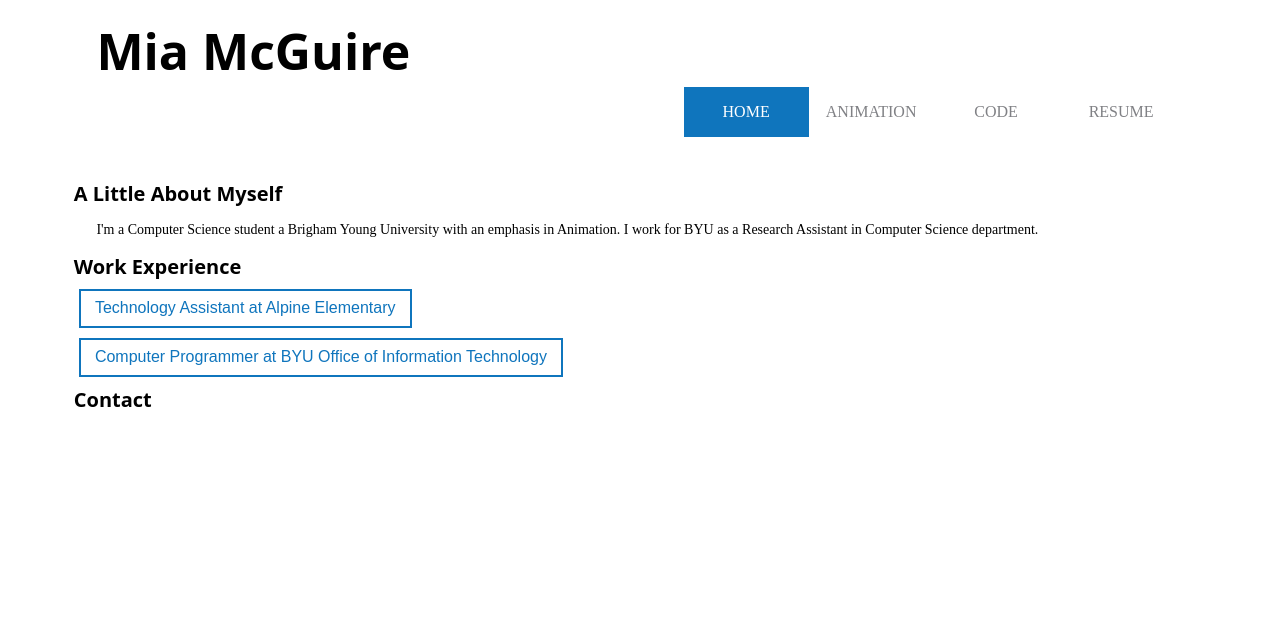
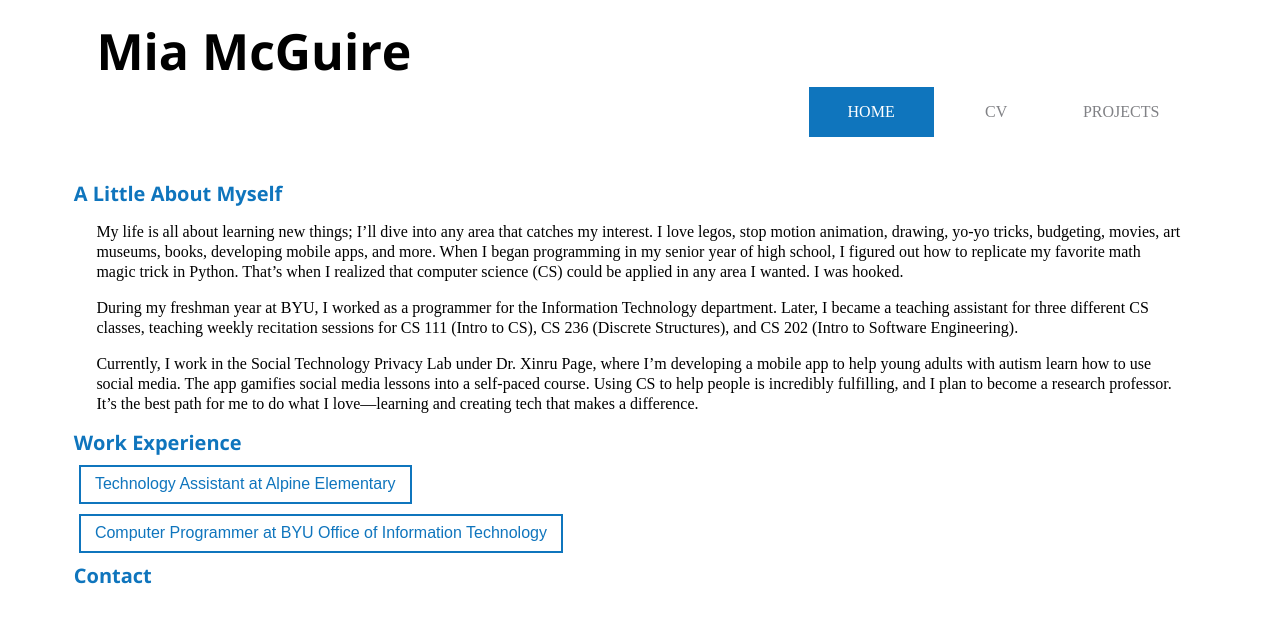
Before and after one commit to imapepsi/imapepsi.github.io, a plain HTML site: page index.html in a window 1280 px wide. Drawn offline with nearby package versions, Linux system fonts and the light colour scheme.

Commit message:
Updated CV

```diff
--- a/components/header.js
+++ b/components/header.js
@@ -4,8 +4,9 @@ class Header extends HTMLElement {
   }
 
   connectedCallback() {
+    const currentPage = window.location.pathname.split('/').pop() || 'index.html';
+
     this.innerHTML = `
-
       <style>
         .logo-name {
           font-size: 50px;
@@ -13,41 +14,30 @@ class Header extends HTMLElement {
           display: inline;
         }
         .main-navigation {
-            position: center;
           background-color: white;
           display: block;
           height: 50px;
-            width:100%;
+          width: 100%;
           margin-top: 1%;
-            margin-left: 0;
-            margin-right: 0;
         }
-
         .main-navigation li {
           list-style-type: none;
           float: right;
-            margin-left: 0;
-            margin-right: 0;
         }
-
         .main-navigation a {
           color: #808185;
           width: 125px;
           line-height: 50px;
-            display: inherit;
-            text-decoration: none; /* Removes Underline */
+          display: block;
+          text-decoration: none;
           text-transform: uppercase;
           text-align: center;
-            margin-left: 0;
-            margin-right: 0;
         }
-
         .main-navigation a.active {
           background-color: #0f75bd;
           color: white;
         }
-
-        .main-navigation a:hover:not(.active) { /* Hover if not active */
+        .main-navigation a:hover:not(.active) {
           background: #808185;
           color: white;
           transition: .2s color;
@@ -57,10 +47,9 @@ class Header extends HTMLElement {
         <h1 class="logo-name">Mia McGuire</h1>
         <nav>
           <ul class="main-navigation">
-            <li><a href="experience.html">Resume</a></li>
-            <li><a href="code.html">Code</a></li>
-            <li><a href="Animation.html">Animation</a></li>
-            <li><a class="active" href="index.html">Home</a></li>
+            <li><a href="code.html" class="${currentPage === 'code.html' ? 'active' : ''}">Projects</a></li>
+            <li><a href="cv_resume.html" class="${currentPage === 'cv_resume.html' ? 'active' : ''}">CV</a></li>
+            <li><a href="index.html" class="${currentPage === 'index.html' ? 'active' : ''}">Home</a></li>
           </ul>
         </nav>
       </header>
--- a/index.html
+++ b/index.html
@@ -5,20 +5,32 @@
     <meta name="viewport" content="width=device-width, initial-scale=1.0">
     <meta http-equiv="X-UA-Compatible" content="ie=edge">
     <link href="styles/main.css" rel="stylesheet">
-    <link href="https://fonts.googleapis.com/css2?family=PT+Serif:ital,wght@0,400;0,700;1,400;1,700&display=swap" rel="stylesheet">
-    <link href="https://fonts.googleapis.com/css2?family=Raleway:ital,wght@0,100;0,200;0,300;0,400;0,500;0,600;0,700;0,800;0,900;1,100;1,200;1,300;1,400;1,500;1,600;1,700;1,800;1,900&display=swap" rel="stylesheet">
     <title>Mia McGuire</title>
     <script src="components/header.js" type="text/javascript" defer></script>
 </head>
 <body>
     <header-component></header-component>
 
-<!--    Padding <p>&nbsp</p> -->
-
     <div>
         <h2>A Little About Myself</h2>
-        <p>I'm a Computer Science student a Brigham Young University with an emphasis in Animation.
-        I work for BYU as a Research Assistant in Computer Science department.
+        <p>
+            My life is all about learning new things; I’ll dive into any area that catches my interest. I love legos,
+            stop motion animation, drawing, yo-yo tricks, budgeting, movies, art museums, books, developing mobile apps,
+            and more. When I began programming in my senior year of high school, I figured out how to replicate my favorite
+            math magic trick in Python. That’s when I realized that computer science (CS) could be applied in any area I wanted.
+            I was hooked.
+        </p>
+        <p>
+            During my freshman year at BYU, I worked as a programmer for the Information Technology department. Later,
+            I became a teaching assistant for three different CS classes, teaching weekly recitation sessions for CS 111 (Intro to CS),
+            CS 236 (Discrete Structures), and CS 202 (Intro to Software Engineering).
+        </p>
+        <p>
+            Currently, I work in the Social Technology Privacy Lab under Dr. Xinru Page, where I’m developing a mobile app
+            to help young adults with autism learn how to use social media. The app gamifies social media lessons into a self-paced course.
+
+            Using CS to help people is incredibly fulfilling, and I plan to become a research professor. It’s the best path
+            for me to do what I love—learning and creating tech that makes a difference.
         </p>
     </div>
 
--- a/styles/main.css
+++ b/styles/main.css
@@ -1,6 +1,10 @@
 /*
 ===== Global Attributes =====
+
  */
+
+ @import url('https://fonts.googleapis.com/css2?family=Open+Sans:wght@400;700&display=swap');
+
 
 * {
     margin-left: 2%;
@@ -17,7 +21,7 @@ title, h1, h2, h3 {
 }
 
 h1 {
-    font-size: 24px; /* 3em; */
+    font-size: 30px; /* 3em; */
     line-height: 50px; /* 1.25em; */
     margin-top: 0.5em;
     margin-bottom: 0;
@@ -27,16 +31,18 @@ h2 {
     font-size: 20px; /* 3.5em; */
     line-height: 25px; /* 1.24em; */
     margin: 0.5em auto 0.5em ;
+    color: #0f75bd;
 }
 
 h3 {
     font-size: 16px; /* 3.5em; */
     line-height: 25px; /* 1.24em; */
     margin: 0.5em auto 0.5em auto;
+    color: #0f75bd;
 }
 
 p {
-    font-size: 14px; /* 2em; */
+    font-size: 16px; /* 2em; */
     font-family: 'Playfair Display', serif;
     font-weight: normal;
     line-height: 20px;
@@ -44,7 +50,7 @@ p {
 
 ul {
     font-family: 'Playfair Display', serif;
-    color: #0f75bd;
+    /* color: #0f75bd; */
 }
 
 /*
```
Also changed, not shown: cv_resume.html (added, +58 -0 lines), experience.html (deleted, +0 -40 lines). Lines whose indentation alone changed are shown as unchanged.
